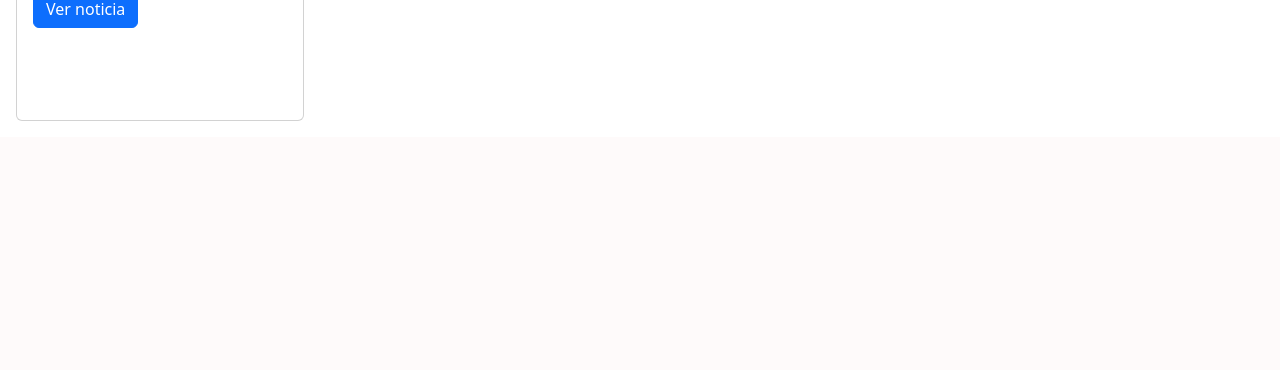
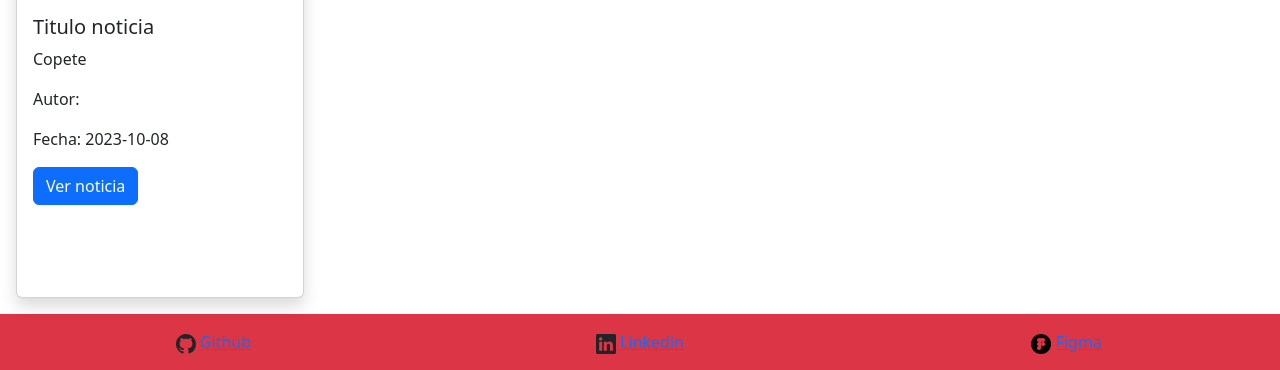
Before and after one commit to PabloLehmann/miDiario, a PHP site: page / in a window 1280 px wide; the page is wider, and only the part inside the window is pictured. Shown: the part 1346-1716 px from the top of that part. Before the commit the page ends 1467 px from the top of that part, so only its background shows below. Run offline with PHP 8.4, Linux system fonts and the light colour scheme; data comes from the database, SQL or seed files in the repository.

Commit message:
footer, responsive el header

```diff
--- a/index.php
+++ b/index.php
@@ -14,23 +14,24 @@
 </head>
 
 <body>
-    <header class="container-fluid bg-danger text-white p-3">
+    <header class="container-fluid bg-danger bg-gradient text-white p-3 text-center shadow">
         <div class="row">
-            <div class="col-6 ">
-                <img src="./images/piedra.png" class="rounded-circle mt-3" alt="Logo" width="100" height="100">
+            <div class="col-xs-10 col-sm-8 col-md-6 col-lg-2 col-xl-2">
+                <img src="./images/logo.png" class="rounded-circle mt-3" alt="Logo" width="100" height="100">
             </div>
-            <div class="col-6"><br>
-                <h1 class="display-4 ">Mi diario</h1>
-                <p>Picando noticias</p>
+            <div class="col-xs-10 col-sm-8 col-md-6 col-lg-8 col-xl-8"><br>
+                <h1 class="display-1">Noticias</h1>
+                <p>Argentina se entera</p>
             </div>
-            <div class="">
+            <div class="mt-3 col-xs-10 col-sm-8 col-md-6 col-lg-2 col-xl-2">
+                    <!-- Clima -->
+                    <a target="_blank" href="https://hotelmix.es/weather/mendoza-18288"><img src="https://w.bookcdn.com/weather/picture/1_18288_1_4_137AE9_200_ffffff_333333_08488D_1_ffffff_333333_0_6.png?scode=67185&domid=582&anc_id=4421"  alt="booked.net"/></a>
+                    <!-- weather widget end -->
+                    <?php
+                    print(date("j F  Y "))
+                    ?>
+            </div>
 
-                <?php
-                print(date("F j, Y, "))
-                    ?>
-
-            </div>
-        </div>
 
     </header><br>
 
@@ -53,7 +54,7 @@
                 $resultado = mysqli_fetch_array($consulta);
                 print('
             <div class=" p-3 col-xs-10 col-sm-8 col-md-6 col-lg-4 col-xl-3" >
-                <div class="card" style="height:600px">
+                <div class="card shadow" style="height:600px">
                 <img src="imagenes_subidas/' . $resultado['imagen'] . '" class="card-img-top img-fluid" style="height:300px" alt="' . $resultado['titulo'] . '">
                     <div class="card-body">
                             <h5 class="card-title">' . $resultado['titulo'] . '</h5>
@@ -77,6 +78,44 @@
             ?>
         </div>
 
+        <footer class="col-xs-12 col-sm-12 col-md-12 text-center"  >
+
+
+
+
+
+            <div class="row bg-danger">
+
+
+
+                    <div class="col col-xs-4 col-sm-4 col-md-4 my-3">
+                        <svg xmlns="http://www.w3.org/2000/svg"  width="20" height="20" fill="currentColor" class="bi bi-github  " viewBox="0 0 16 16">
+                            <path d="M8 0C3.58 0 0 3.58 0 8c0 3.54 2.29 6.53 5.47 7.59.4.07.55-.17.55-.38 0-.19-.01-.82-.01-1.49-2.01.37-2.53-.49-2.69-.94-.09-.23-.48-.94-.82-1.13-.28-.15-.68-.52-.01-.53.63-.01 1.08.58 1.23.82.72 1.21 1.87.87 2.33.66.07-.52.28-.87.51-1.07-1.78-.2-3.64-.89-3.64-3.95 0-.87.31-1.59.82-2.15-.08-.2-.36-1.02.08-2.12 0 0 .67-.21 2.2.82.64-.18 1.32-.27 2-.27.68 0 1.36.09 2 .27 1.53-1.04 2.2-.82 2.2-.82.44 1.1.16 1.92.08 2.12.51.56.82 1.27.82 2.15 0 3.07-1.87 3.75-3.65 3.95.29.25.54.73.54 1.48 0 1.07-.01 1.93-.01 2.2 0 .21.15.46.55.38A8.012 8.012 0 0 0 16 8c0-4.42-3.58-8-8-8z"/>
+                        </svg>
+                        <a class="iconFooter" href="https://github.com/PabloLehmann"> Github</a>
+
+
+                    </div>
+                    <div class="col col-xs-4 col-sm-4 col-md-4 my-3">
+
+                        <svg xmlns="http://www.w3.org/2000/svg" width="20" height="20" fill="currentColor" class="bi bi-linkedin " viewBox="0 0 16 16">
+                            <path d="M0 1.146C0 .513.526 0 1.175 0h13.65C15.474 0 16 .513 16 1.146v13.708c0 .633-.526 1.146-1.175 1.146H1.175C.526 16 0 15.487 0 14.854V1.146zm4.943 12.248V6.169H2.542v7.225h2.401zm-1.2-8.212c.837 0 1.358-.554 1.358-1.248-.015-.709-.52-1.248-1.342-1.248-.822 0-1.359.54-1.359 1.248 0 .694.521 1.248 1.327 1.248h.016zm4.908 8.212V9.359c0-.216.016-.432.08-.586.173-.431.568-.878 1.232-.878.869 0 1.216.662 1.216 1.634v3.865h2.401V9.25c0-2.22-1.184-3.252-2.764-3.252-1.274 0-1.845.7-2.165 1.193v.025h-.016a5.54 5.54 0 0 1 .016-.025V6.169h-2.4c.03.678 0 7.225 0 7.225h2.4z"/>
+                        </svg>
+                        <a class="iconFooter" href="https://linkedin.com/in/pablo-enrique-lehmann"> Linkedin</a>
+
+                    </div>
+                    <div class="col col-xs-4 col-sm-4 col-md-4 my-3">
+
+                        <img src="./images/iconoFigma.png" style="width: 20px; ;height: 20px;"  alt="">
+                        <a class="iconFooter" href="https://figma.com/proto/pgsIxnIerLTLl7N4yurpto/Portfolio?node-id=1-2&scaling=min-zoom&page-id=0%3A1&starting-point-node-id=20%3A25">Figma</a>
+                    </div>
+
+
+
+
+            </div>
+
+        </footer>
 </body>
 
 </html>
```
Also changed, not shown: admin/ajax_comprobar_usuario.php (added, +24 -0 lines), admin/usuario_nuevo.php (+37 -1 lines), imagenes_subidas/1698160339-RH6WOF3GFNHWTJEF3R2CRAH4DQ.avif (added), imagenes_subidas/1698160364-RH6WOF3GFNHWTJEF3R2CRAH4DQ.avif (added), imagenes_subidas/1698160535-lalala.avif (added), imagenes_subidas/1698160574-lalala.avif (added), imagenes_subidas/1698160769-papapap.webp (added), imagenes_subidas/1698160786-papapap.webp (added), images/iconoFigma.png (added), images/logo.png (added), images/piedra1.png (renamed from images/piedra.png).
